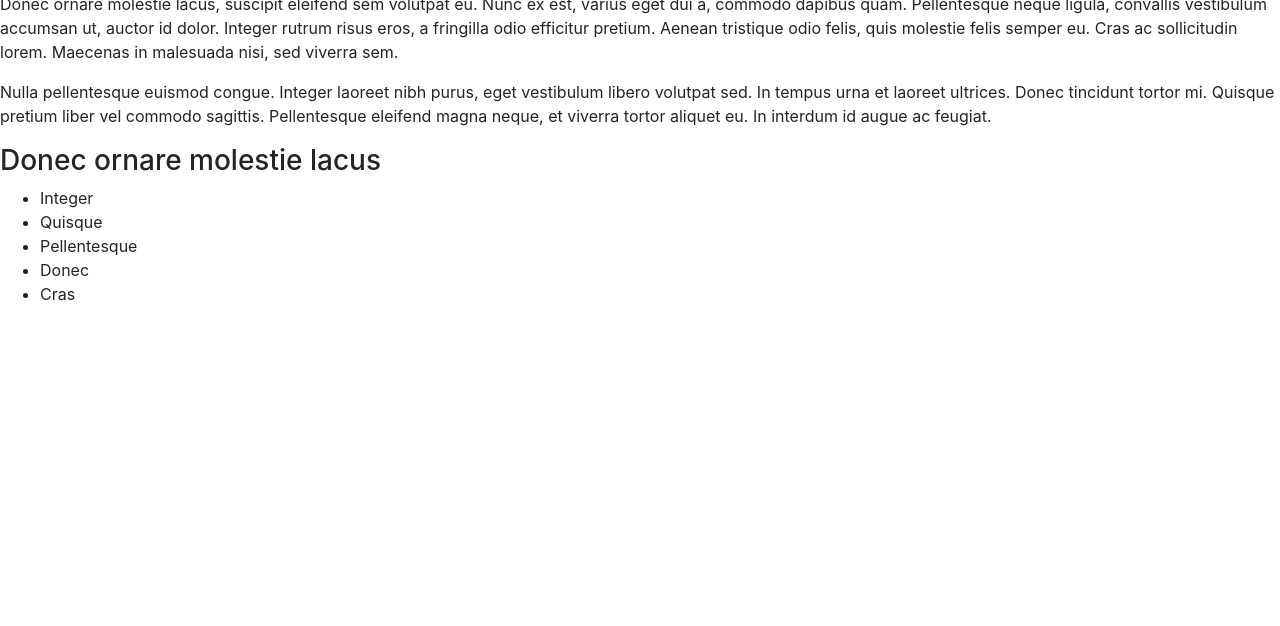
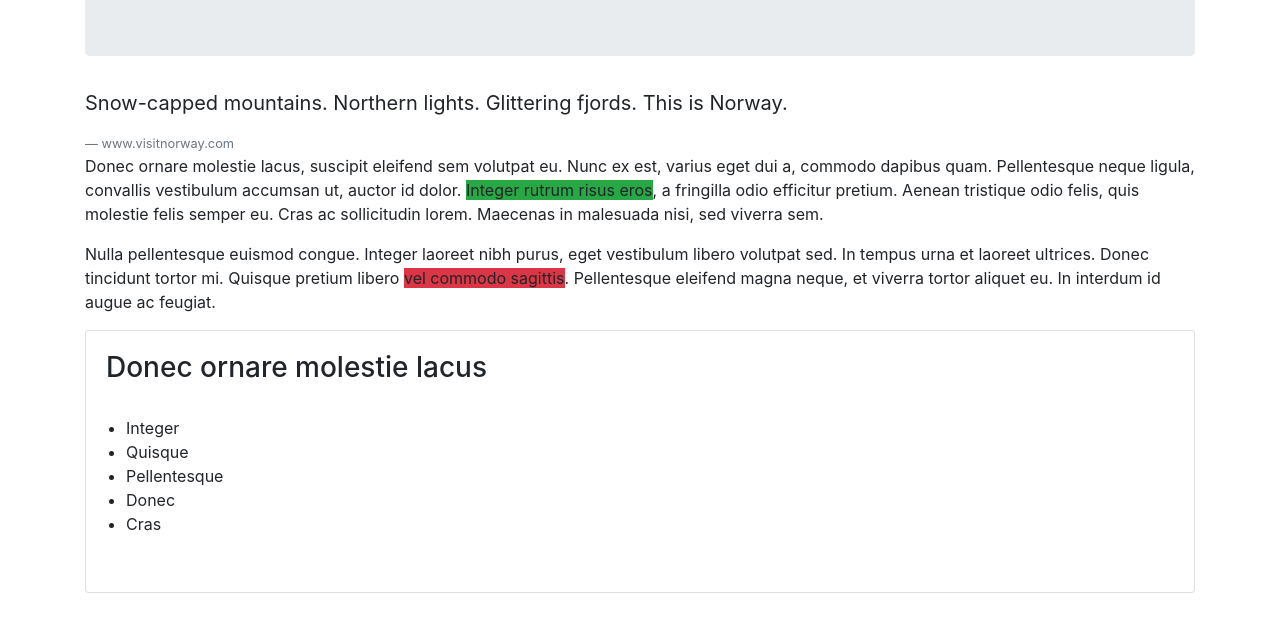
Before and after one commit to MicahOlson/vacation, a plain HTML site: page index.html in a window 1280 px wide. Shown: the part 174-800 px from the top of the page. Drawn offline with Linux system fonts and the light colour scheme.

Commit message:
Add bootstrap classes to html

```diff
--- a/index.html
+++ b/index.html
@@ -9,26 +9,40 @@
 </head>
 
 <body>
+  <div class="container">
+    <div class="jumbotron">
       <h1>Norway</h1>
       <h2>A place I'd really like to visit</h2>
+    </div>
 
-  <blockquote>Snow-capped mountains. Northern lights. Glittering fjords. This is Norway.</blockquote>
-  <footer>www.visitnorway.com</footer>
+    <blockquote class="blockquote">Snow-capped mountains. Northern lights. Glittering fjords. This is Norway.
+    </blockquote>
+    <footer class="blockquote-footer">www.visitnorway.com</footer>
 
-  <p>Donec ornare molestie lacus, suscipit eleifend sem volutpat eu. Nunc ex est, varius eget dui a, commodo dapibus quam. Pellentesque neque ligula, convallis vestibulum accumsan ut, auctor id dolor. <span>Integer rutrum risus
-  eros</span>, a fringilla odio efficitur pretium. Aenean tristique odio felis, quis molestie felis semper eu. Cras ac sollicitudin lorem. Maecenas in malesuada nisi, sed viverra sem.</p>
+    <p>Donec ornare molestie lacus, suscipit eleifend sem volutpat eu. Nunc ex est, varius eget dui a, commodo dapibus
+      quam. Pellentesque neque ligula, convallis vestibulum accumsan ut, auctor id dolor. <span
+        class="bg-success">Integer rutrum risus eros</span>, a
+      fringilla odio efficitur pretium. Aenean tristique odio felis, quis molestie felis semper eu. Cras ac sollicitudin
+      lorem. Maecenas in malesuada nisi, sed viverra sem.</p>
 
-  <p>Nulla pellentesque euismod congue. Integer laoreet nibh purus, eget vestibulum libero volutpat sed. In tempus urna et laoreet ultrices. Donec tincidunt tortor mi. Quisque pretium liber <span>vel commodo sagittis</span>. Pellentesque eleifend magna neque, et viverra tortor aliquet eu. In interdum id augue ac feugiat.</p>
-
-  <h3>Donec ornare molestie lacus</h3>
-  <ul>
+    <p>Nulla pellentesque euismod congue. Integer laoreet nibh purus, eget vestibulum libero volutpat sed. In tempus
+      urna et laoreet ultrices. Donec tincidunt tortor mi. Quisque pretium libero <span class="bg-danger">vel commodo
+        sagittis</span>. Pellentesque
+      eleifend magna neque, et viverra tortor aliquet eu. In interdum id augue ac feugiat.</p>
+    <div class="card">
+      <div class="card-body">
+        <h3 class="card-title">Donec ornare molestie lacus</h3>
+        <ul class="card-body">
           <li>Integer</li>
           <li>Quisque</li>
           <li>Pellentesque</li>
           <li>Donec</li>
           <li>Cras</li>
         </ul>
+      </div>
+    </div>
 
+  </div>
 </body>
 
 </html>
```
Lines whose indentation alone changed are shown as unchanged.
